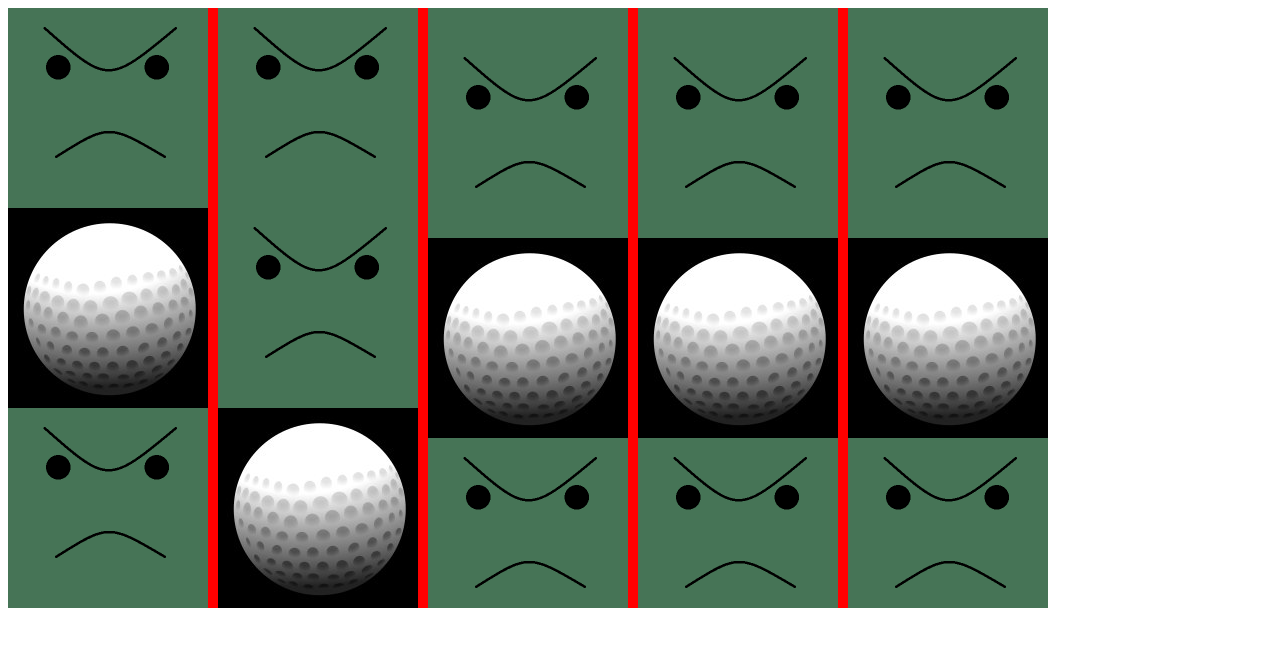
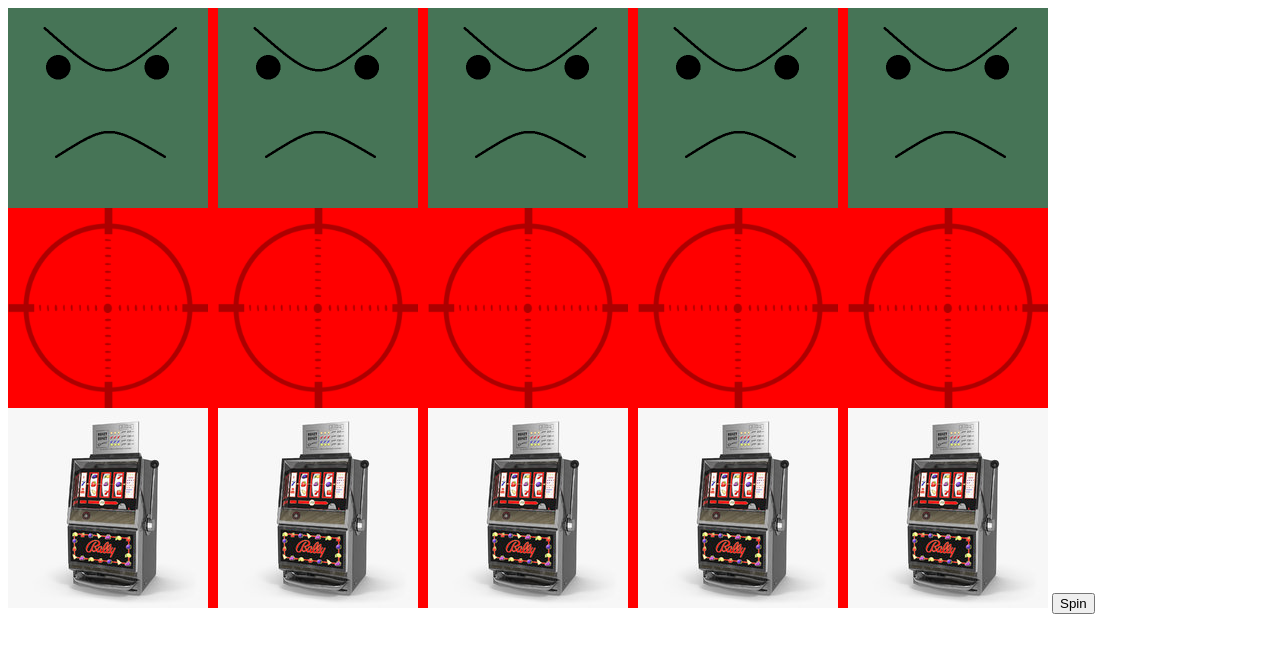
Before and after one commit to ColinvD/GamblingMachine, a plain HTML site: page index.html in a window 1280 px wide. Drawn offline with Linux system fonts and the light colour scheme.

Commit message:
with button

```diff
--- a/index.html
+++ b/index.html
@@ -8,6 +8,7 @@
   <body>
     <div id="container">
       <canvas id="canvas" width="1040" height="600"></canvas>
+      <button type="button" name="button" id="spin">Spin</button>
     </div>
     <script src="wheel.js" charset="utf-8"></script>
     <script src="script.js" charset="utf-8"></script>
--- a/script.js
+++ b/script.js
@@ -1,5 +1,6 @@
 const canvas = document.getElementById('canvas');
 const context = canvas.getContext('2d');
+const button = document.getElementById('spin');
 
 let imageArray = [];
 let directory = "./Images/";
@@ -14,12 +15,13 @@ for (var i = 0; i < 7; i++) {
 let done = true;
 var wheel = [];
 
+button.addEventListener("click", restart);
+
 function start()
 {
   for (var i = 0; i < 5; i++)
   {
     wheel[i] = new Wheel(210 * i);
-    wheel[i].rotate(Math.floor(Math.random() * imageArray.length), (i + 1) * 2, 30);
   }
 
   update();
```
